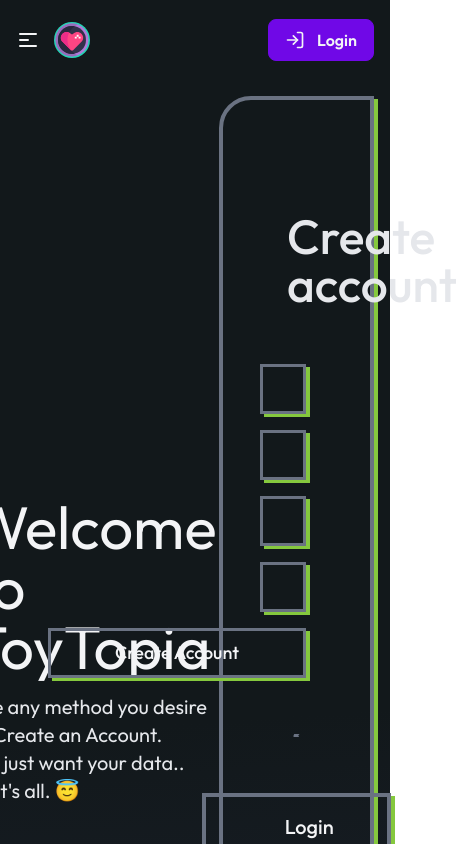
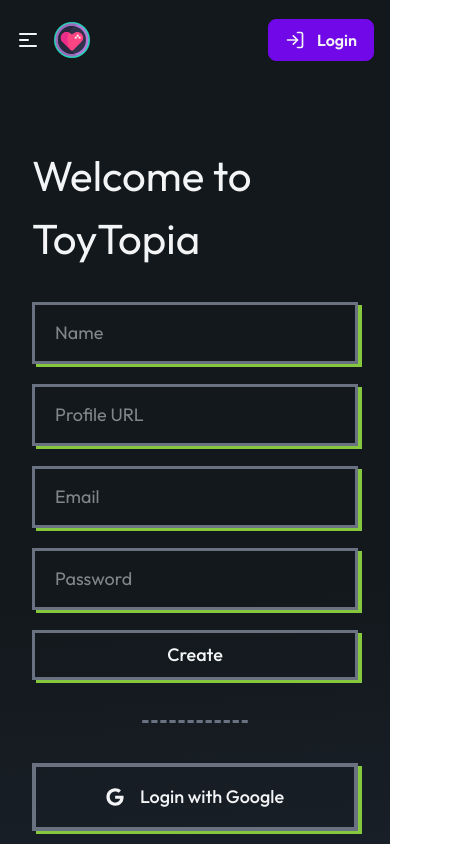
Before and after one commit to MdSakifHossain/PH-Lv01-B12A09-ToyTopia-04-11-2025, a React (Vite) app: page /register in a window 390 px wide. Shown: the top 844 px of the page, 457 px wide, since content can reach past the window. Built offline with nearby package versions, Linux system fonts and the light colour scheme; a web font is replaced by a local one.

Commit message:
feat(register): ensure page is now fully responsive

```diff
--- a/src/pages/RegisterPage.jsx
+++ b/src/pages/RegisterPage.jsx
@@ -6,42 +6,42 @@ import { Link } from "react-router";
 
 const RegisterPage = () => {
   return (
-    <div className="flex-1 font-outfit flex flex-col gap-16">
-      <section className="grid grid-cols-2 gap-12 my-auto">
-        <div className="flex items-center justify-center flex-col gap-4">
-          <div className="tooltip">
-            <div className="tooltip-content p-0">
+    <div className="flex-1 font-outfit px-4 sm:px-8 py-12 grid grid-cols-1 xl:grid-cols-2 gap-8 lg:gap-12 my-auto">
+      <section className="flex items-center justify-center flex-col gap-4">
+        <div className="tooltip xl:tooltip-top">
+          <div className="hidden xl:block tooltip-content p-0">
             <img
               className="rounded"
-                src="https://i.giphy.com/B1CrvUCoMxhy8.webp"
-                alt="welcome"
+              src="https://i.giphy.com/bcKmIWkUMCjVm.webp"
+              alt="welcome-back"
             />
           </div>
-            <div className="flex flex-col justify-center items-center gap-4">
-              <h1 className="text-6xl">Welcome to ToyTopia</h1>
-              <p className="text-xl text-gray-200">
+          <div className="flex flex-col justify-center items-center gap-2 lg:gap-4">
+            <h1 className="text-[2.625rem] lg:text-6xl">Welcome to ToyTopia</h1>
+            <p className="hidden sm:block text-base lg:text-xl text-gray-200 text-center">
               Use any method you desire to Create an Account. <br />
-                We just want your data.. that's all. 😇
+              We just want your data.. that's all.
             </p>
           </div>
         </div>
-        </div>
+      </section>
 
-        <div className="border-4 border-gray-500 rounded-tl-4xl retro-shadow px-16 py-28 flex flex-col gap-14">
-          <h1 className="text-5xl text-center font-medium text-gray-200">
+      <section className="w-full sm:px-12 sm:py-12 sm:pb-16 sm:border-4 sm:border-gray-500 sm:rounded-4xl flex flex-col gap-8 lg:gap-14">
+        <h1 className="hidden sm:block text-4xl lg:text-5xl text-center font-medium text-gray-200">
           Create account
         </h1>
+
         <form
-            className="
+          className="w-full
               text-lg sm:*:text-xl
-              flex flex-col gap-4 items-end
+              flex flex-col gap-5 items-start
               caret-lime-400
               "
           onSubmit={(e) => e.preventDefault()}
         >
           <input
-              className="
-              retro-shadow px-5 py-2 md:py-3 w-full border-3 border-gray-500 transition-all duration-200
+            className="w-full
+              retro-shadow px-5 py-3.5 md:py-4 border-3 border-gray-500 transition-all duration-200
               focus-visible:outline-0"
             placeholder="Name"
             type="text"
@@ -49,8 +49,8 @@ const RegisterPage = () => {
           />
 
           <input
-              className="
-              retro-shadow px-5 py-2 md:py-3 w-full border-3 border-gray-500 transition-all duration-200
+            className="w-full
+              retro-shadow px-5 py-3.5 md:py-4 border-3 border-gray-500 transition-all duration-200
               focus-visible:outline-0"
             placeholder="Profile URL"
             type="url"
@@ -58,8 +58,8 @@ const RegisterPage = () => {
           />
 
           <input
-              className="
-              retro-shadow px-5 py-2 md:py-3 w-full border-3 border-gray-500 transition-all duration-200
+            className="w-full
+              retro-shadow px-5 py-3.5 md:py-4 border-3 border-gray-500 transition-all duration-200
               focus-visible:outline-0"
             placeholder="Email"
             type="email"
@@ -67,47 +67,39 @@ const RegisterPage = () => {
           />
 
           <input
-              className="
-              retro-shadow px-5 py-2 md:py-3 w-full border-3 border-gray-500 transition-all duration-200
+            className="w-full
+              retro-shadow px-5 py-3.5 md:py-4 border-3 border-gray-500 transition-all duration-200
               focus-visible:outline-0"
             placeholder="Password"
             type="password"
             name="password"
           />
 
-            <div className="tooltip tooltip-bottom flex items-center justify-end">
-              <div className="tooltip-content p-0">
-                <img
-                  className="rounded"
-                  src="https://i.giphy.com/XRnbDusSE2cBG.webp"
-                  alt="do-it"
+          <input
+            className="w-full sm:w-1/2 mx-auto sm:mx-0 sm:ms-auto px-10 py-2 md:py-3 border-3 border-gray-500 retro-shadow font-medium transition-all duration-150 ease-out active:scale-99 focus-visible:outline-0 focus-visible:scale-103"
+            type="submit"
+            value="Create"
           />
-              </div>
-              <input
-                className="px-16 py-2 md:py-3 border-3 border-gray-500 retro-shadow w-full md:w-auto font-medium transition-all duration-150 ease-out active:scale-99 focus-visible:outline-0 focus-visible:scale-103"
-                type="submit"
-                value="Create Account"
-              />
-            </div>
         </form>
+
         <Divider
-            className="border-0 border-b-3 border-dashed border-gray-500 mx-auto"
+          className="border-0 border-b-3 border-dashed border-gray-500 mx-auto my-2"
           w="w-4/12"
           h="h-0"
         />
-          <div className="flex flex-col gap-8 items-center">
-            <button className="text-xl font-medium border-4 border-gray-500 retro-shadow px-10 py-4 flex items-center justify-center gap-4 transition-all duration-150 active:scale-95">
+
+        <div className="w-full flex flex-col gap-8 items-center">
+          <button className="w-full sm:w-10/12 text-lg lg:text-xl font-medium border-4 border-gray-500 retro-shadow px-10 py-4 flex items-center justify-center gap-4 transition-all duration-150 active:scale-95 focus-visible:outline-0 focus-visible:scale-103">
             <FaGoogle />
             Login with Google
           </button>
 
-            <p className="text-lg text-gray-300">
-              Already have an account?{" "}
+          <p className="text-base lg:text-lg text-gray-300">
+            Don't have an account?{" "}
             <Link className="text-sky-500 lg:font-semibold" to={`/login`}>
-                Login Here
+              Login
             </Link>
           </p>
-          </div>
         </div>
       </section>
     </div>
```
Lines whose indentation alone changed are shown as unchanged.
